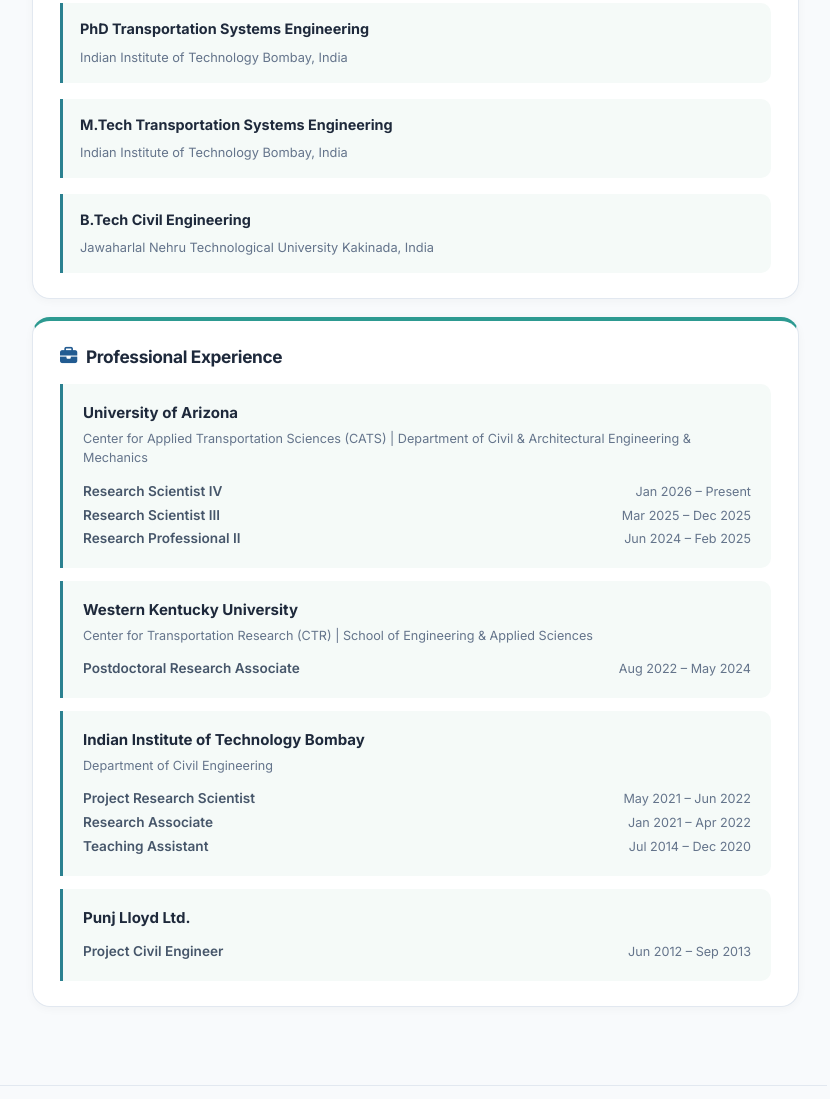
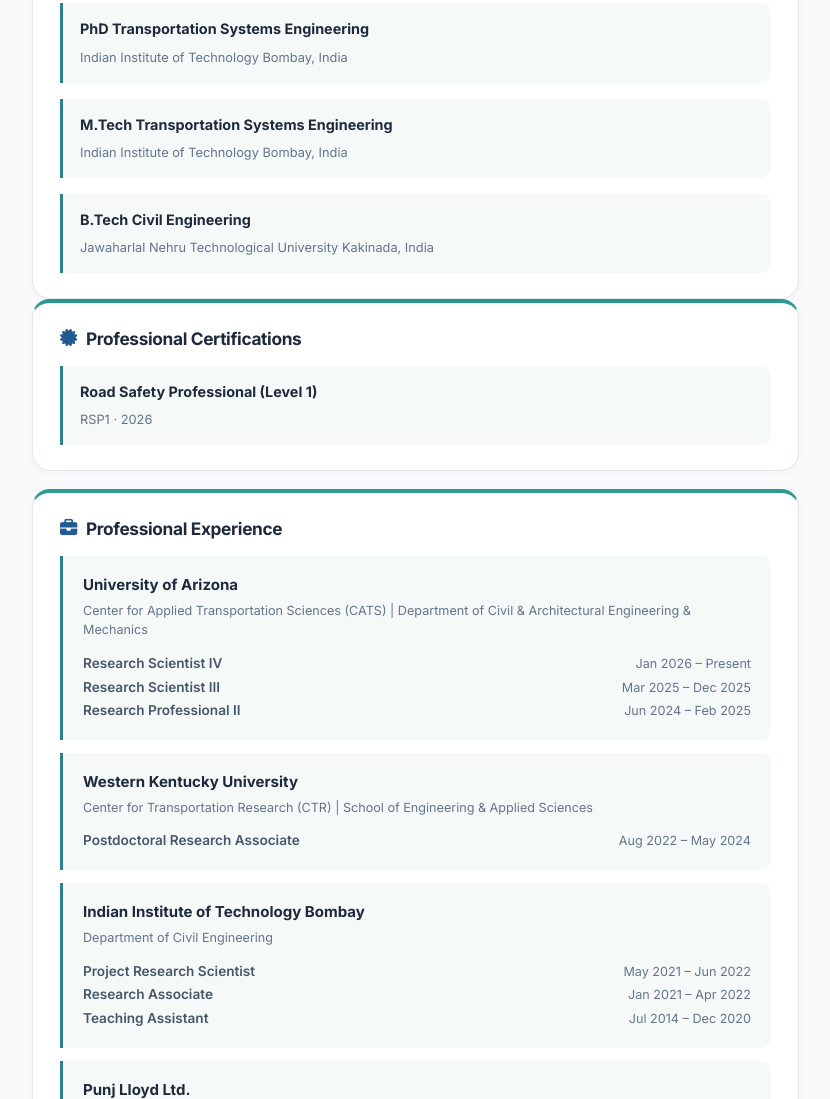
Before and after one commit to bharatpathivada/bharatpathivada.github.io, a plain HTML site: page index.html in a window 1280 px wide. Shown: the part 902-2001 px from the top of the page, without its empty margins (393-1223 px from the left). Drawn offline with Linux system fonts and the light colour scheme; some icons are missing.

Commit message:
Add RSP1 certification to homepage

```diff
--- a/index.html
+++ b/index.html
@@ -80,6 +80,12 @@
 </ul>
 </section>
 </div>
+<section class="sub-block" aria-labelledby="certifications-heading">
+<h3 id="certifications-heading"><i aria-hidden="true" class="fas fa-certificate"></i> Professional Certifications</h3>
+<ul class="clean-list education-list-styled">
+<li><div><strong>Road Safety Professional (Level 1)</strong><span>RSP1 · 2026</span></div></li>
+</ul>
+</section>
 <section class="sub-block experience-section" aria-labelledby="experience-heading">
 <h3 id="experience-heading"><i aria-hidden="true" class="fas fa-briefcase"></i> Professional Experience</h3>
 <div class="experience-list">
```
